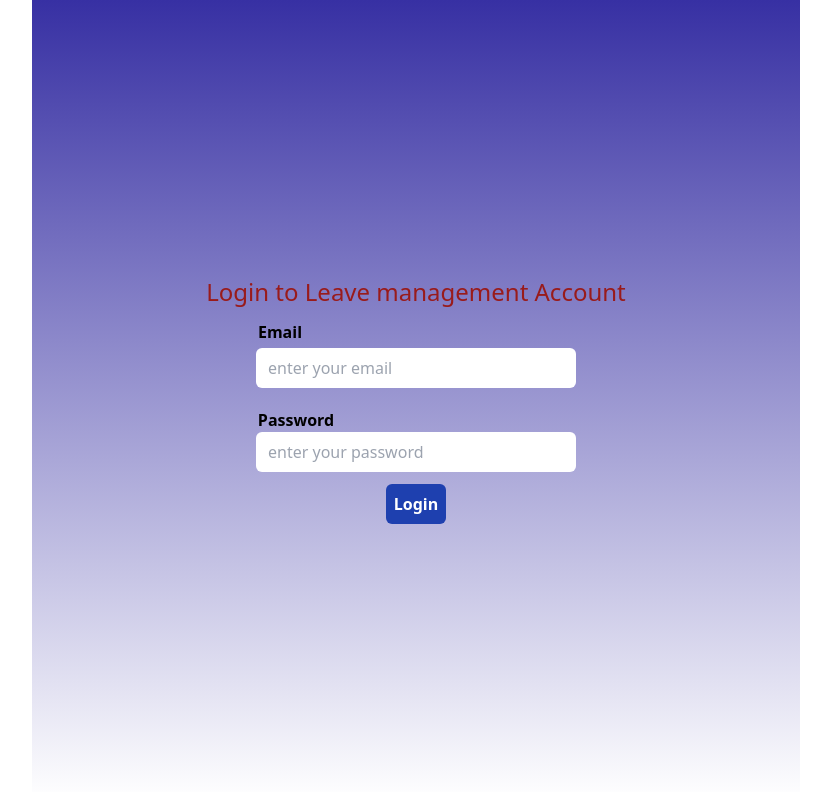
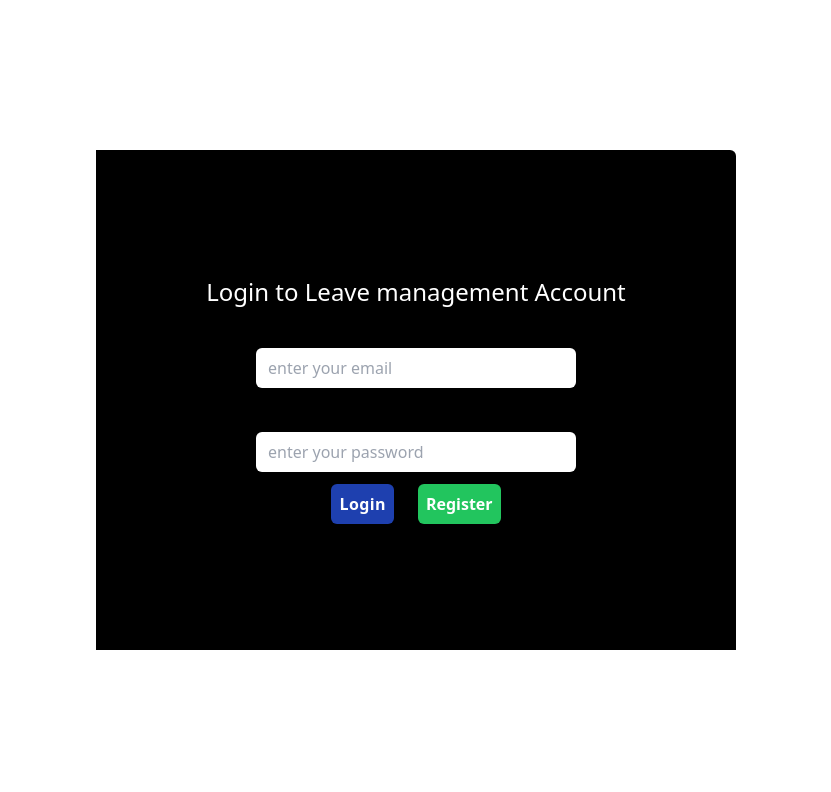
Before and after one commit to Rankshow/rebrand-leave-management-sys, a React (Vite) app: page / in a window 1280 px wide. Shown: the top 792 px of the page, without its empty margins (224-1055 px from the left). Built offline with nearby package versions, Linux system fonts and the light colour scheme.

Commit message:
change the login Ui

```diff
--- a/src/Login/login.jsx
+++ b/src/Login/login.jsx
@@ -1,16 +1,17 @@
 import React, { useState } from "react";
 import Swal from "sweetalert2";
-import { signInWithEmailAndPassword } from "firebase/auth";
+import { createUserWithEmailAndPassword, signInWithEmailAndPassword } from "firebase/auth";
 import { auth } from "../config/firebase";
 
 const Login = ({ setIsAuthenticated }) => {
   const [email, setEmail] = useState();
   const [password, setPassword] = useState();
 
-  const handleLogin = (e) => {
+  const handleLogin =  (e) => {
     e.preventDefault();
 
     //Authenticating a user
+    if(document.activeElement.name  === "Login"){
       try {
         signInWithEmailAndPassword(auth, email, password);
         Swal.fire({
@@ -46,13 +47,51 @@ const Login = ({ setIsAuthenticated }) => {
           },
         });
       }
+    } else if(document.activeElement.name === "Register") {
+      try {
+        createUserWithEmailAndPassword(auth, email, password)
+        Swal.fire({
+          timer: 1500,
+          showConfirmButton: false,
+          willOpen: () => {
+            Swal.showLoading();
+          },
+          willClose: () => {
+            setIsAuthenticated(true);
+            Swal.fire({
+              icon: "success",
+              title: "Successfully register and logged in!",
+              showConfirmButton: false,
+              timer: 1500,
+            });
+          },
+        });
+      } catch (error) {
+        console.log(error)
+        Swal.fire({
+          timer: 1500,
+          showConfirmButton: false,
+          willOpen: () => {
+            Swal.showLoading();
+          },
+          willClose: () => {
+            Swal.fire({
+              icon: "error",
+              title: "Error!",
+              text: "Incorrect email or password.",
+              showConfirmButton: true,
+            });
+          },
+        });
+      }
+    }
   };
 
   // rendering to the Dom
   return (
-    <div className="bg-gradient-to-b from-indigo-800  max-w-3xl h-screen flex items-center justify-center mx-auto">
-      <form className="flex justify-center flex-col items-center ">
-        <h1 className="text-2xl md:text-2xl font-medium text-red-800 mb-3">
+    <div className=" max-w-3xl h-screen flex items-center justify-center mx-auto">
+      <form className="w-[50vw] shadow-slate-800 rounded-se-md flex justify-center flex-col items-center h-[500px] bg-black">
+        <h1 className="text-2xl md:text-2xl font-medium text-white mb-3">
           Login to Leave management Account
         </h1>
         {/* Email */}
@@ -76,12 +115,22 @@ const Login = ({ setIsAuthenticated }) => {
           placeholder="enter your password"
         />
         {/*Login*/}
+        <div>
         <button
           onClick={handleLogin}
-          className="bg-blue-800 py-2 px-2 mt-3 font-bold text-white rounded-md hover:opacity-[.7]"
+          className="bg-blue-800 tracking-wide py-2 px-2 mt-3 mr-6 font-bold text-white rounded-md hover:opacity-[.7]"
+          name="Login"
         >
           Login
         </button>
+        <button
+          onClick={handleLogin}
+          className="bg-green-500 py-2 px-2 mt-3 font-bold text-white rounded-md hover:opacity-[.7]"
+          name="Register"
+        >
+          Register
+        </button>
+        </div>
       </form>
     </div>
   );
--- a/src/logout/logout.jsx
+++ b/src/logout/logout.jsx
@@ -1,8 +1,12 @@
 import React from 'react';
 import Swal from 'sweetalert2';
+import { signOut } from "firebase/auth";
+import { auth } from '../config/firebase';
 
 const Logout = ({ setIsAuthenticated }) => {
+
   const handleLogout = () => {
+    signOut(auth).then(() => {
       Swal.fire({
         icon: 'question',
         title: 'Logging Out',
@@ -18,11 +22,13 @@ const Logout = ({ setIsAuthenticated }) => {
               Swal.showLoading();
             },
             willClose: () => {
-            localStorage.setItem('is_authenticated', false);
               setIsAuthenticated(false);
             },
           });
         }
+      });
+    }).catch((error) => {
+      console.log(error)
     });
 };
 
```
Lines whose indentation alone changed are shown as unchanged.
